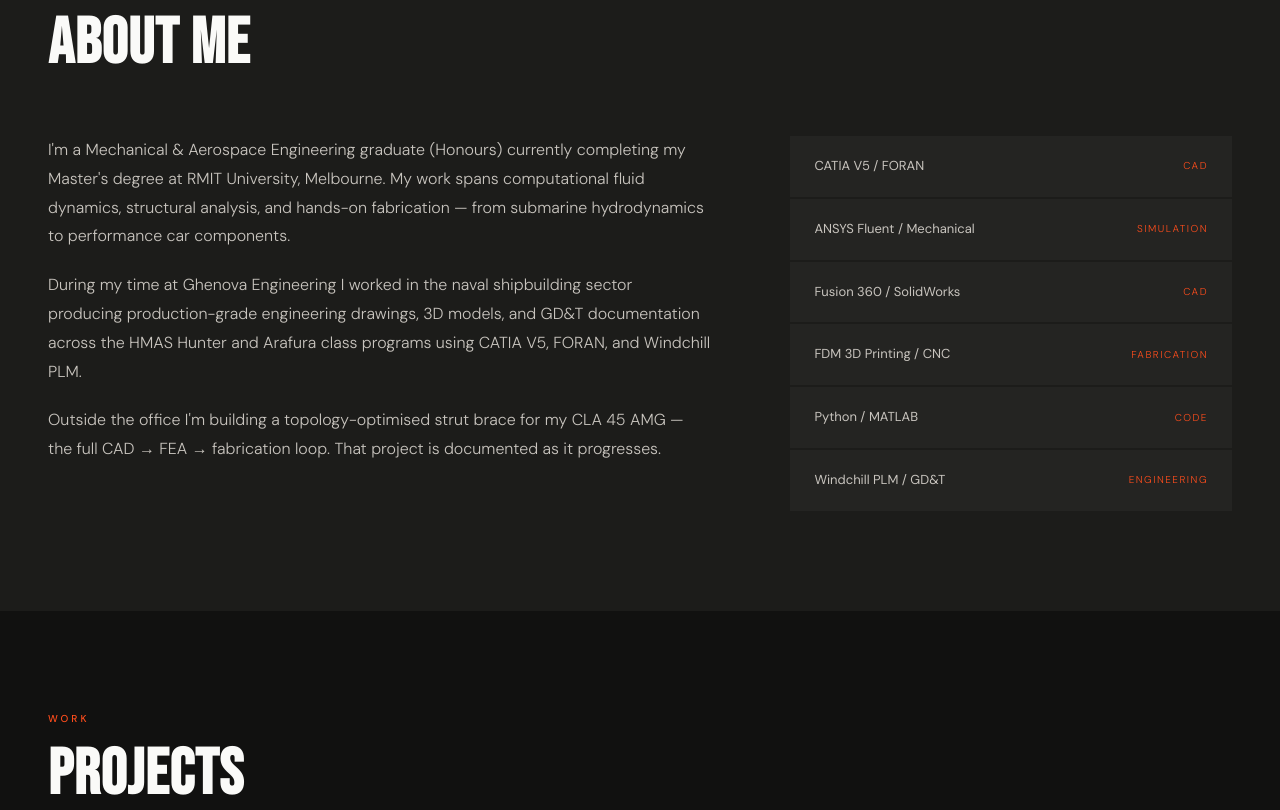
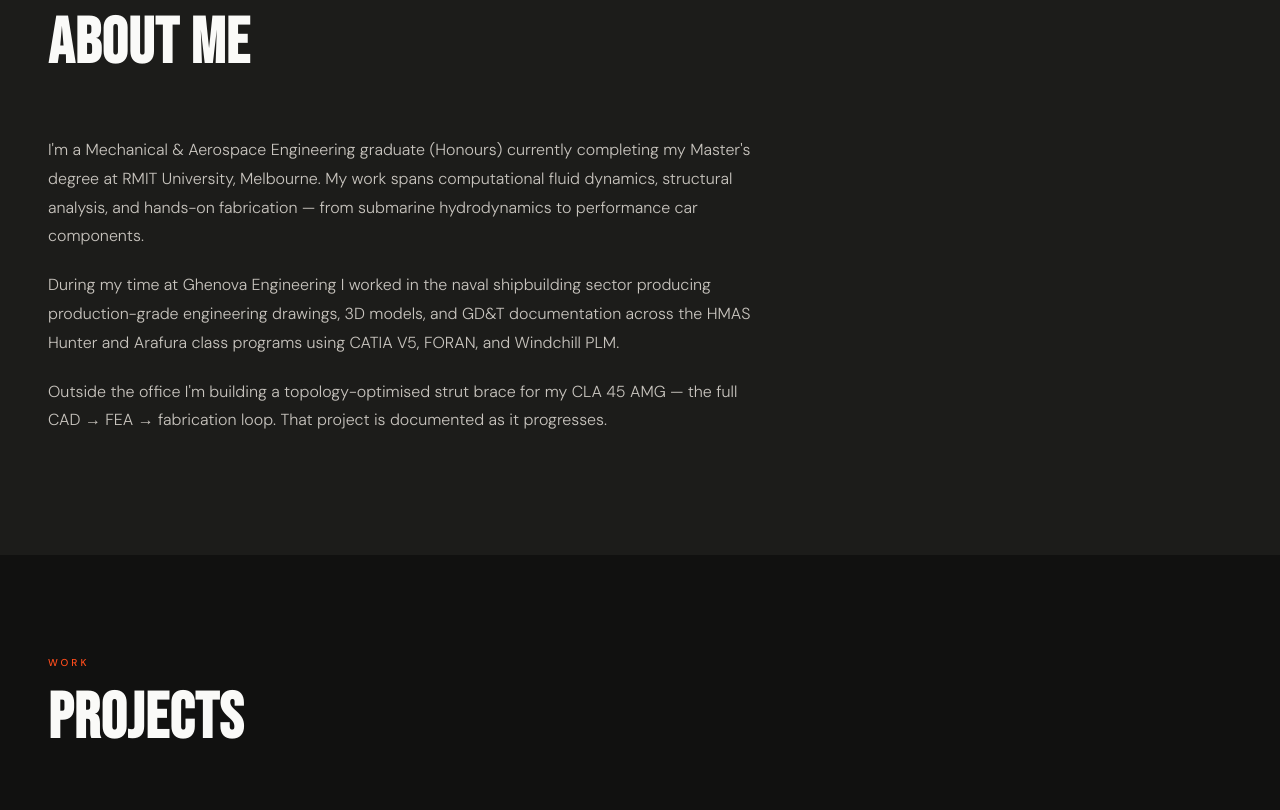
Before and after one commit to JordanMisseos/jordanmisseos.github.io, a plain HTML site: page index.html in a window 1280 px wide. Shown: the part 920-1730 px from the top of the page. Drawn offline with Linux system fonts and the light colour scheme.

Commit message:
Add files via upload

```diff
--- a/index.html
+++ b/index.html
@@ -111,7 +111,7 @@ footer p { font-size: 12px; color: var(--warm-gray); }
 @keyframes scrollpulse { 0%,100%{opacity:0.4} 50%{opacity:1} }
 
 #about { background: var(--off-black); }
-.about-grid { display: grid; grid-template-columns: 3fr 2fr; gap: 80px; align-items: start; }
+.about-grid { display: grid; grid-template-columns: 1fr; gap: 80px; align-items: start; max-width: 720px; }
 .about-text p { font-size: 16px; color: var(--light); line-height: 1.8; margin-bottom: 20px; }
 .about-skills { display: flex; flex-direction: column; gap: 2px; }
 .skill-row { background: var(--dark); padding: 20px 24px;
@@ -203,14 +203,7 @@ footer p { font-size: 12px; color: var(--warm-gray); }
       <p>During my time at Ghenova Engineering I worked in the naval shipbuilding sector producing production-grade engineering drawings, 3D models, and GD&amp;T documentation across the HMAS Hunter and Arafura class programs using CATIA V5, FORAN, and Windchill PLM.</p>
       <p>Outside the office I'm building a topology-optimised strut brace for my CLA 45 AMG — the full CAD → FEA → fabrication loop. That project is documented as it progresses.</p>
     </div>
-    <div class="about-skills">
-      <div class="skill-row"><span class="skill-name">CATIA V5 / FORAN</span><span class="skill-cat">CAD</span></div>
-      <div class="skill-row"><span class="skill-name">ANSYS Fluent / Mechanical</span><span class="skill-cat">Simulation</span></div>
-      <div class="skill-row"><span class="skill-name">Fusion 360 / SolidWorks</span><span class="skill-cat">CAD</span></div>
-      <div class="skill-row"><span class="skill-name">FDM 3D Printing / CNC</span><span class="skill-cat">Fabrication</span></div>
-      <div class="skill-row"><span class="skill-name">Python / MATLAB</span><span class="skill-cat">Code</span></div>
-      <div class="skill-row"><span class="skill-name">Windchill PLM / GD&amp;T</span><span class="skill-cat">Engineering</span></div>
-    </div>
+
   </div>
 </section>
 
@@ -275,7 +268,7 @@ footer p { font-size: 12px; color: var(--warm-gray); }
   <div class="contact-links fade-up">
     <a href="mailto:jordanmisseos@icloud.com" class="contact-link primary">Email Me</a>
     <a href="https://linkedin.com/in/jordanmisseos" class="contact-link secondary" target="_blank">LinkedIn</a>
-    <a href="tel:+61458487153" class="contact-link secondary">+61 458 487 153</a>
+    <a href="tel:+61458487153" class="contact-link secondary">Phone</a>
   </div>
 </section>
 
```
